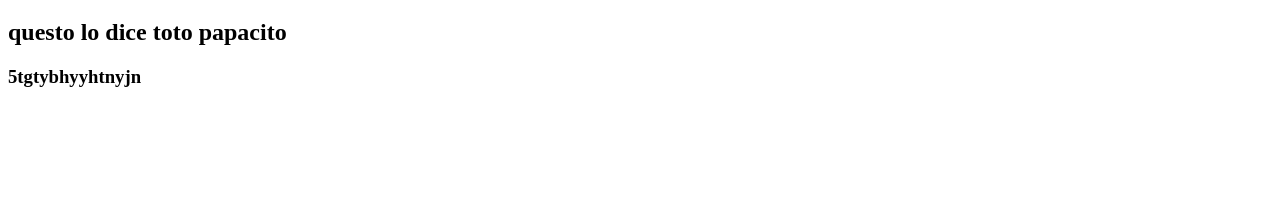
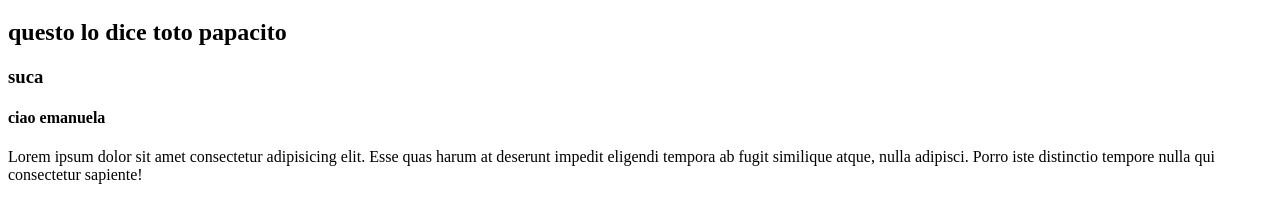
Before and after one commit to emanuelaprs/incertezze, a plain HTML site: page index.html in a window 1280 px wide. Shown: the part 61-284 px from the top of the page. Drawn offline with Linux system fonts and the light colour scheme.

Commit message:
salvo changes

```diff
--- a/index.html
+++ b/index.html
@@ -8,7 +8,9 @@
 <body>
     <h1>non tanto incerta, ma bona</h1>
     <h2>questo lo dice toto papacito</h2>
-<h3>5tgtybhyyhtnyjn</h3>
+    <h3>suca</h3>
+    <h4>ciao emanuela</h4>
+    <p>Lorem ipsum dolor sit amet consectetur adipisicing elit. Esse quas harum at deserunt impedit eligendi tempora ab fugit similique atque, nulla adipisci. Porro iste distinctio tempore nulla qui consectetur sapiente!</p>
 
 </body>
 </html>
```
